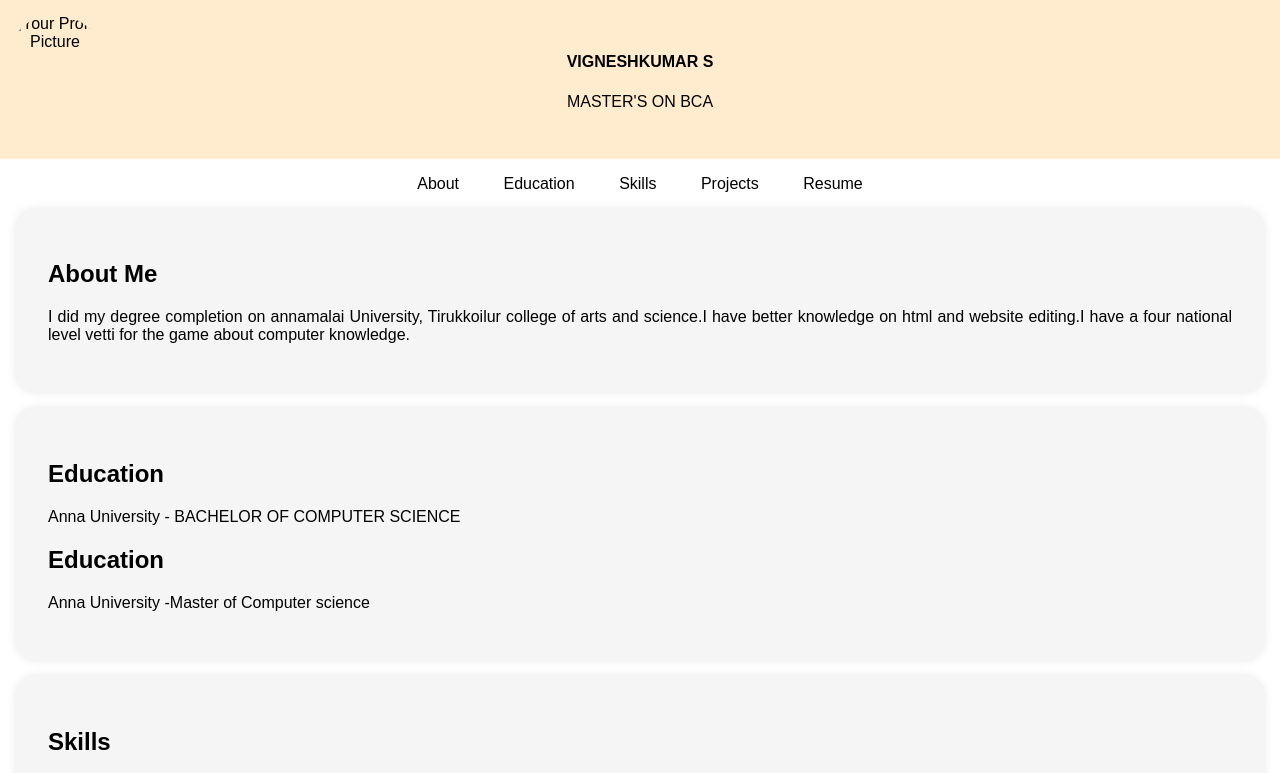
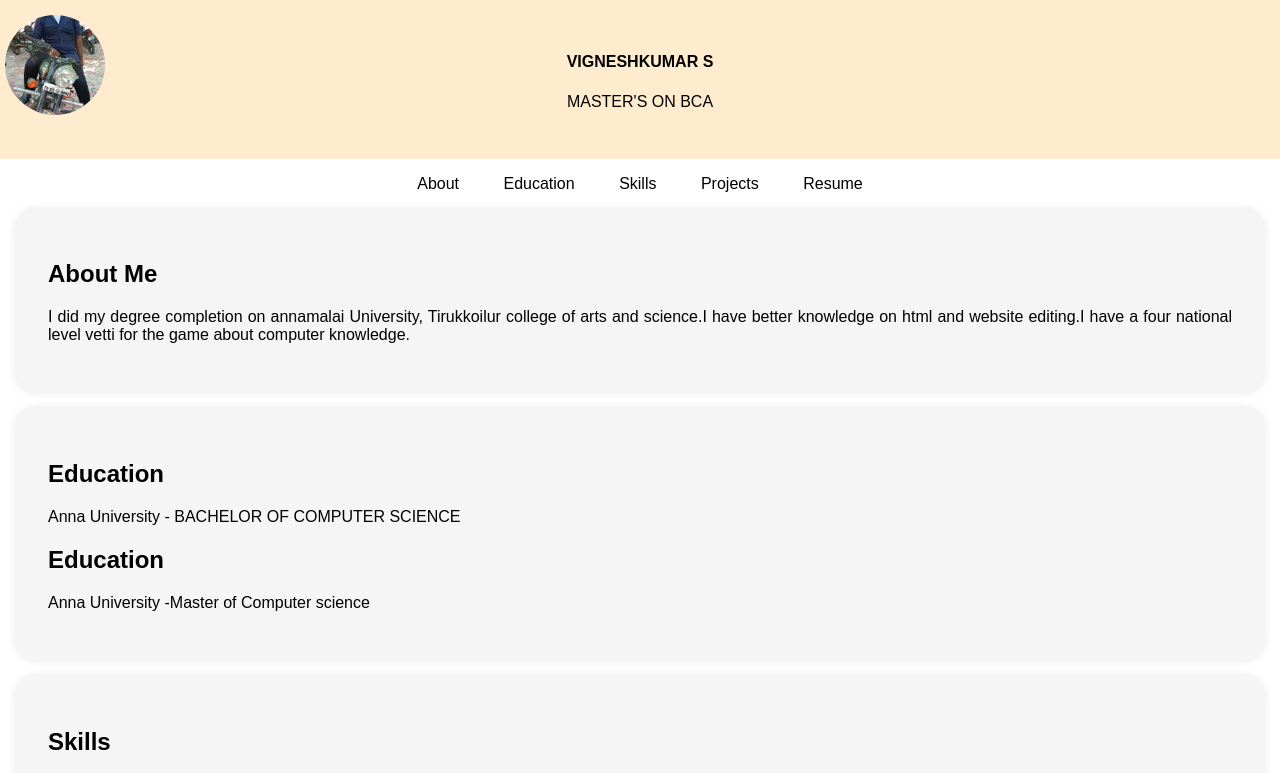
Before and after one commit to 9384923576/Vignesh-Kumar., a plain HTML site: page index.html in a window 1280 px wide. Shown: the top 773 px of the page. Drawn offline with Linux system fonts and the light colour scheme.

Commit message:
Update index.html

```diff
--- a/index.html
+++ b/index.html
@@ -95,7 +95,7 @@
     <header>
         <div class="header-content">
             <!-- Add your profile picture here -->
-            <img src="/IMG_20231020_212854_038.jpeg" alt="Your Profile Picture" class="profile-picture">
+            <img src="IMG-20231102-WA0014.jpg" alt="Your Profile Picture" class="profile-picture">
             <h4>VIGNESHKUMAR S</h4>
             <p>MASTER'S ON BCA</p>
         </div>
```
